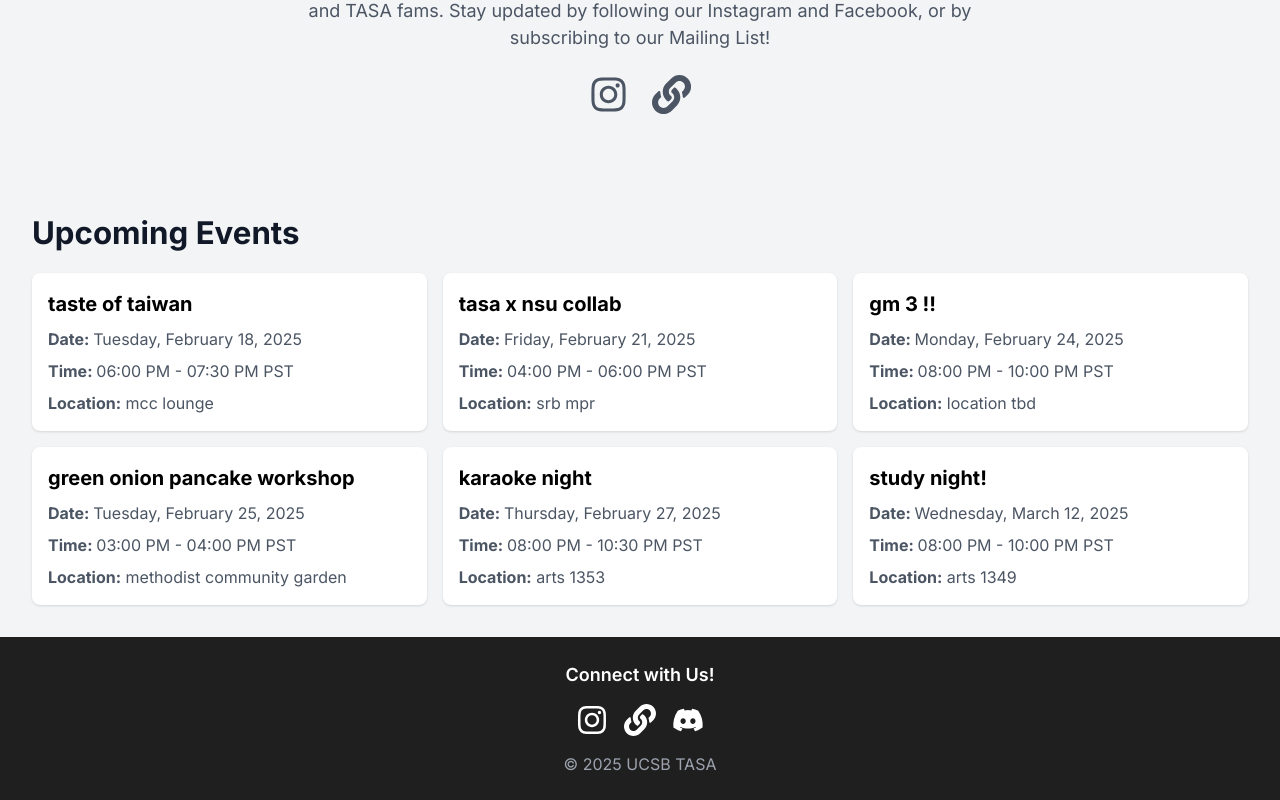
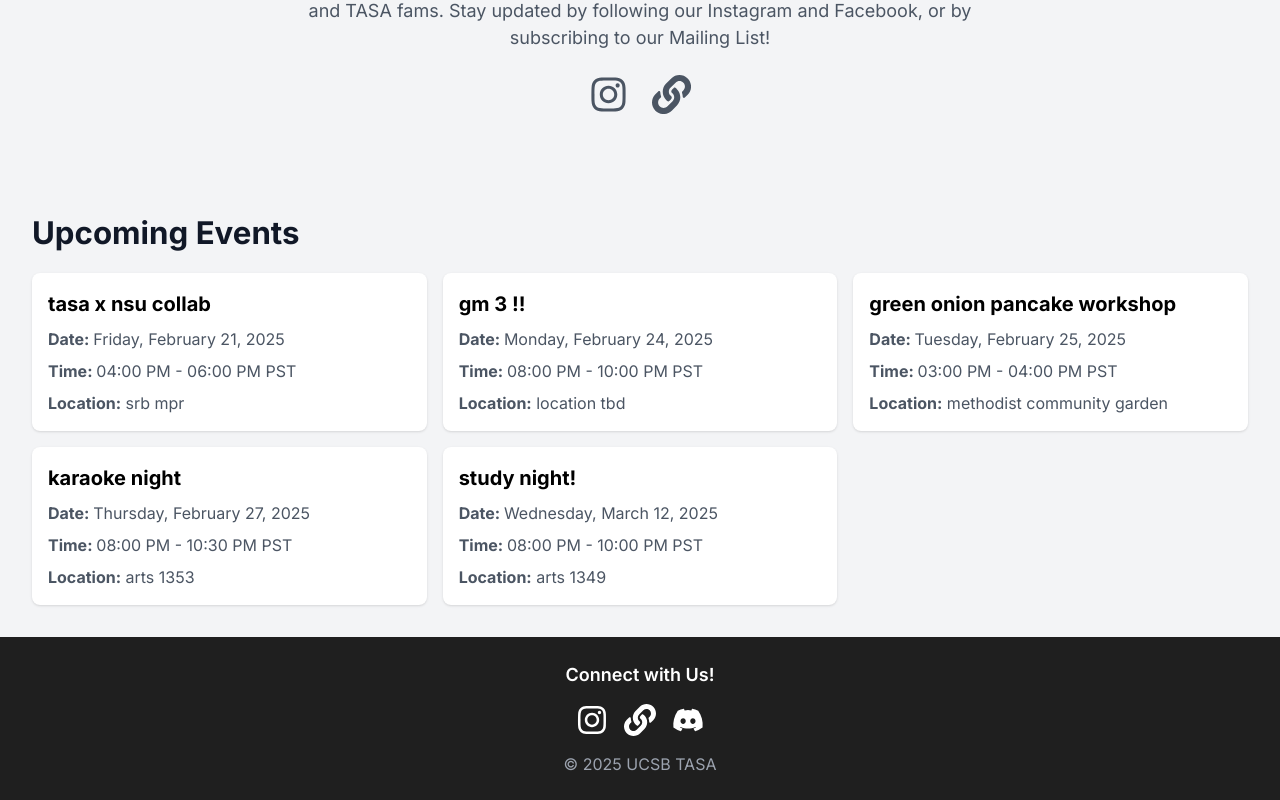
Before and after one commit to UCSBTASA/UCSBTASA.github.io, a Next.js app: page / in a window 1280 px wide. Shown: the part 1243-2043 px from the top of the page. Built offline with nearby package versions, Linux system fonts and the light colour scheme.

Commit message:
Update eventData.ts

```diff
--- a/data/eventData.ts
+++ b/data/eventData.ts
@@ -1,15 +1,5 @@
 const events =
 [
-  {
-    "title": "taste of taiwan",
-    "day of week": "Tuesday",
-    "date": "2025-02-18",
-    "time": "06:00 PM - 07:30 PM",
-    "start": "06:00 PM",
-    "end": "07:30 PM",
-    "location": "mcc lounge",
-    "customTime": ""
-  },
   {
     "title": "tasa x nsu collab",
     "day of week": "Friday",
```
